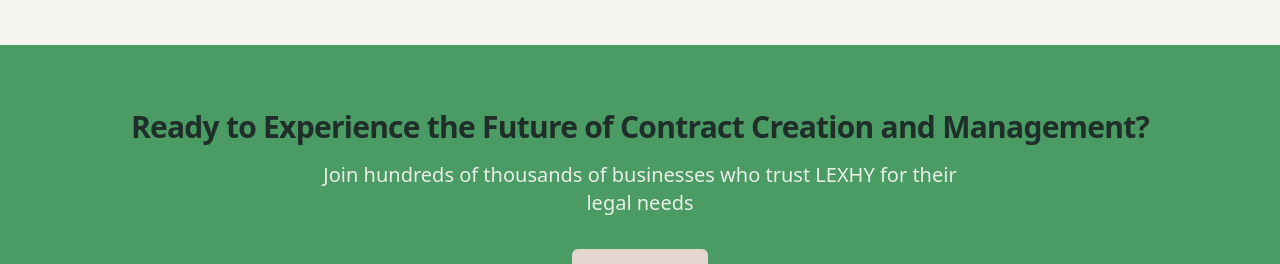
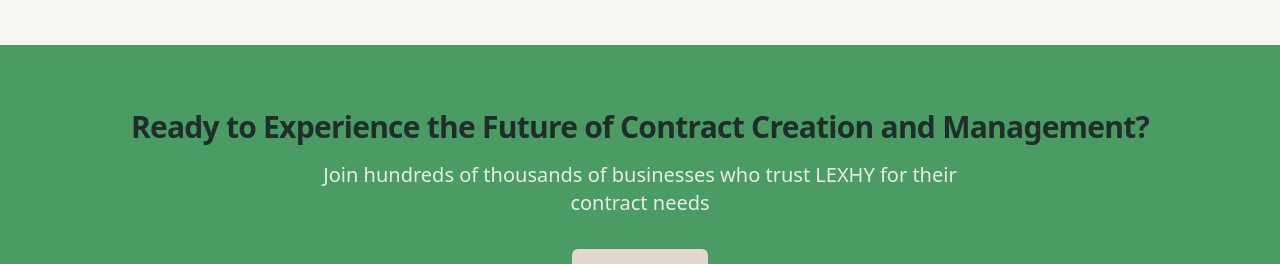
Before and after one commit to Lexhy-Cursor-1/lexhy-website-design, a React (Vite) app: page /about-us in a window 1280 px wide. Shown: the part 2627-2891 px from the top of the page. Built offline with nearby package versions, Linux system fonts and the light colour scheme; the HTML template or start-up script is replaced by a standard one.

Commit message:
Update trust statement

```diff
--- a/src/pages/AboutUs.tsx
+++ b/src/pages/AboutUs.tsx
@@ -194,7 +194,7 @@ const AboutUs = () => {
           <div className="container mx-auto px-4 text-center">
             <h2 className="text-3xl font-bold mb-4">Ready to Experience the Future of Contract Creation and Management?</h2>
             <p className="text-xl mb-8 opacity-90 max-w-2xl mx-auto">
-              Join hundreds of thousands of businesses who trust LEXHY for their legal needs
+              Join hundreds of thousands of businesses who trust LEXHY for their contract needs
             </p>
             <div className="flex flex-col sm:flex-row gap-4 justify-center">
               <Button variant="secondary" size="lg" asChild>
```
